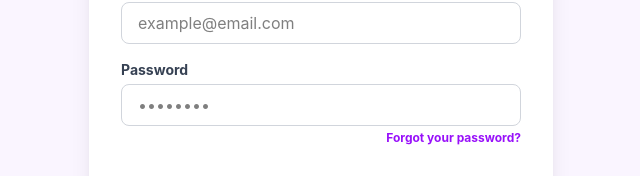
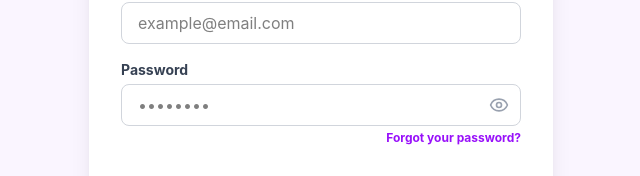
Before and after one commit to anabeatm/saas-financeiro, a React (Vite) app in the folder front-end/: page / in a window 1280 px wide. Shown: the part 392-568 px from the top of the page, without its empty margins (319-959 px from the left). Built offline with nearby package versions, Linux system fonts and the light colour scheme.

Commit message:
feat: add password visibility toggle to Login component

```diff
--- a/front-end/src/pages/Login.jsx
+++ b/front-end/src/pages/Login.jsx
@@ -1,6 +1,12 @@
-import { CoinsIcon } from "lucide-react";
+import { CoinsIcon, Eye, EyeOff } from "lucide-react";
+import { useState } from "react";
 
 function Login() {
+  const [showPassword, setShowPassword] = useState(false);
+
+  const toggleShowPassword = () => {
+    setShowPassword(!showPassword);
+  };
   return (
     <div className="flex min-h-screen items-center justify-center bg-purple-50 p-4 font-sans">
       <div className="w-full max-w-116">
@@ -41,13 +47,23 @@ function Login() {
               >
                 Password
               </label>
-              <input
-                type="password"
-                id="password"
-                placeholder="••••••••"
-                required
-                className="w-full rounded-lg border border-gray-300 px-4 py-2 outline-none transition-all focus:border-transparent focus:ring-2 focus:ring-purple-500"
-              />
+              <div className="relative">
+                <input
+                  type={showPassword ? "text" : "password"}
+                  id="password"
+                  placeholder="••••••••"
+                  required
+                  className="w-full pr-10 rounded-lg border border-gray-300 px-4 py-2 outline-none transition-all focus:border-transparent focus:ring-2 focus:ring-purple-500"
+                />
+                <button
+                  type="button"
+                  onClick={toggleShowPassword}
+                  className="absolute right-3 top-1/2 -translate-y-1/2 text-gray-400 transition-colors hover:text-purple-600 focus:outline-none"
+                  aria-label={showPassword ? "Hide password" : "Show password"}
+                >
+                  {showPassword ? <EyeOff size={20} /> : <Eye size={20} />}
+                </button>
+              </div>
               <a
                 href="#recover"
                 className="self-end text-xs font-bold text-purple-600 hover:text-purple-700 hover:underline"
```
